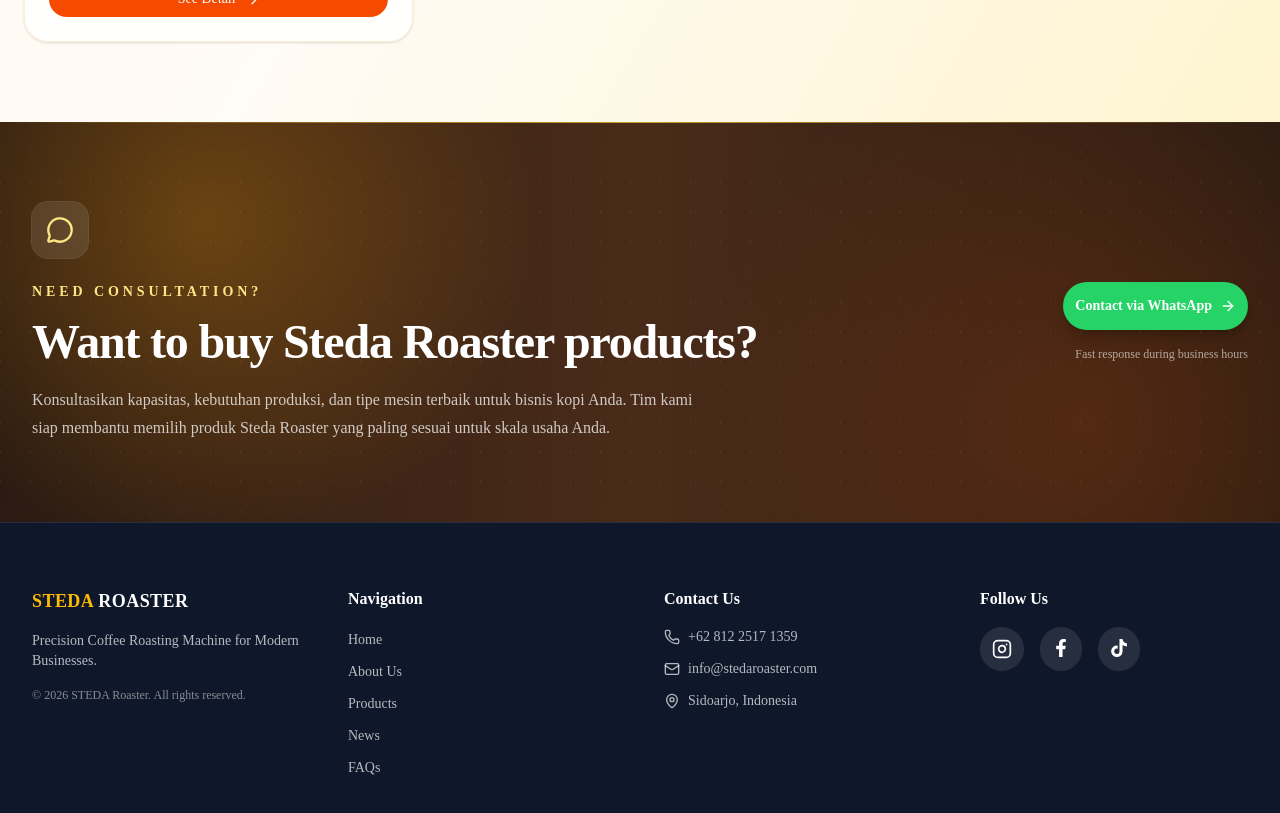
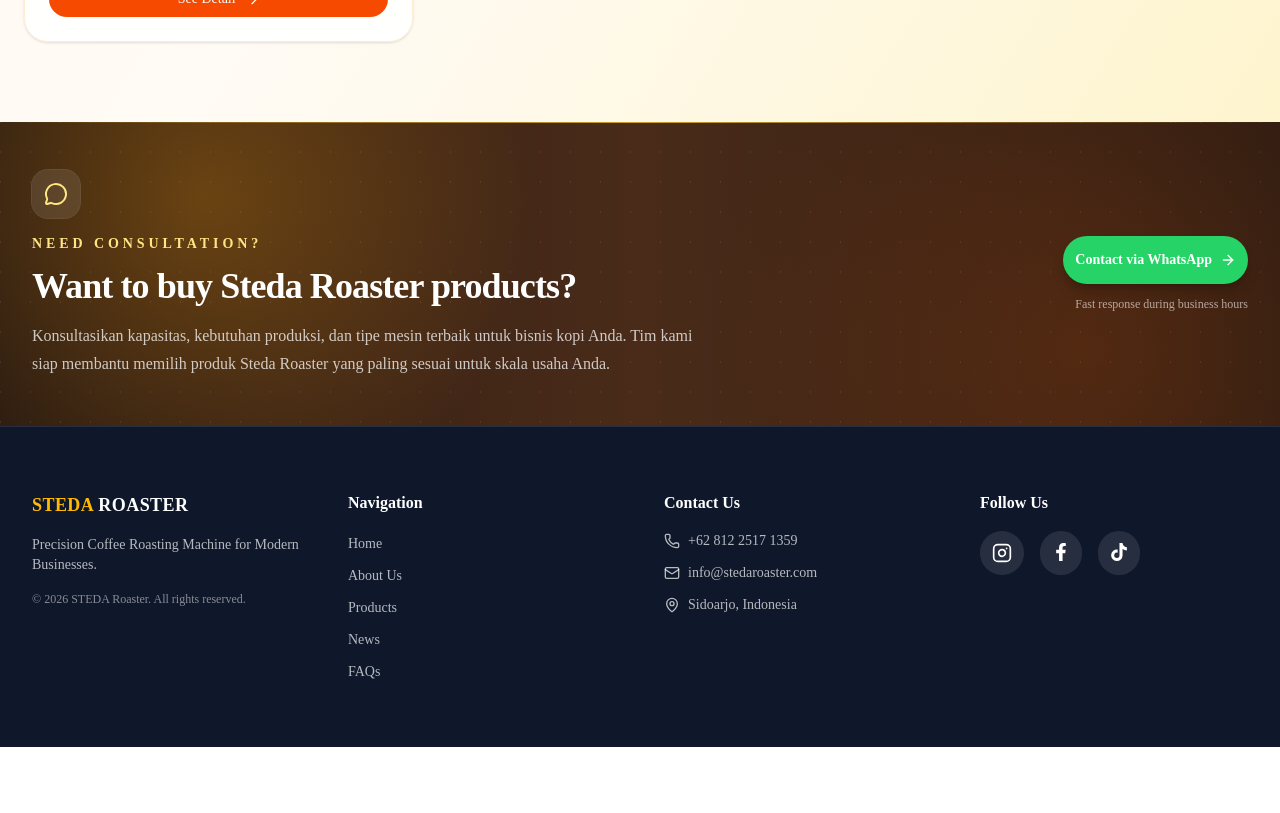
Before and after one commit to Goeter/steda_roaster, a Next.js app: page /products in a window 1280 px wide. Shown: the part 1660-2473 px from the top of the page. After the commit the page ends 2407 px from the top, so only its background shows below. Built offline with nearby package versions, Linux system fonts and the light colour scheme.

Commit message:
Update page.tsx

```diff
--- a/app/products/page.tsx
+++ b/app/products/page.tsx
@@ -160,33 +160,33 @@
           )}
         </section>
 
-        <section className="relative overflow-hidden bg-gradient-to-r from-[#2b1b12] via-[#4a2b19] to-[#2b1b12] py-16 text-white sm:py-20">
+        <section className="relative overflow-hidden bg-gradient-to-r from-[#2b1b12] via-[#4a2b19] to-[#2b1b12] py-8 text-white sm:py-12">
           <div className="absolute inset-0 bg-[radial-gradient(circle_at_16%_25%,rgba(245,158,11,0.28),transparent_30%),radial-gradient(circle_at_85%_75%,rgba(120,53,15,0.45),transparent_35%)]" />
           <div className="absolute inset-0 opacity-[0.08] bg-[linear-gradient(135deg,#ffffff_1px,transparent_1px),linear-gradient(45deg,#ffffff_1px,transparent_1px)] bg-[length:30px_30px]" />
           <div className="absolute inset-x-0 top-0 h-px bg-gradient-to-r from-transparent via-amber-300/70 to-transparent" />
 
           <div className="relative mx-auto max-w-7xl px-6 sm:px-8">
-            <div className="flex flex-col items-center justify-between gap-10 text-center lg:flex-row lg:text-left">
+            <div className="flex flex-col items-center justify-between gap-8 text-center lg:flex-row lg:text-left">
               <div className="max-w-3xl">
-                <div className="mx-auto mb-6 flex h-14 w-14 items-center justify-center rounded-2xl bg-white/10 text-amber-200 ring-1 ring-white/15 backdrop-blur lg:mx-0">
-                  <MessageCircle size={28} />
+                <div className="mx-auto mb-4 flex h-12 w-12 items-center justify-center rounded-2xl bg-white/10 text-amber-200 ring-1 ring-white/15 backdrop-blur lg:mx-0">
+                  <MessageCircle size={24} />
                 </div>
 
-                <p className="text-sm font-semibold uppercase tracking-[0.28em] text-amber-200">
+                <p className="text-xs font-semibold uppercase tracking-[0.28em] text-amber-200 sm:text-sm">
                   Need Consultation?
                 </p>
 
-                <h3 className="mt-4 text-3xl font-bold tracking-tight sm:text-4xl lg:text-5xl">
+                <h3 className="mt-3 text-2xl font-bold tracking-tight sm:text-3xl lg:text-4xl">
                   Want to buy Steda Roaster products?
                 </h3>
 
-                <p className="mx-auto mt-5 max-w-2xl text-sm leading-7 text-white/75 sm:text-base lg:mx-0">
+                <p className="mx-auto mt-4 max-w-2xl text-sm leading-7 text-white/75 sm:text-base lg:mx-0">
                   Konsultasikan kapasitas, kebutuhan produksi, dan tipe mesin terbaik untuk bisnis kopi Anda.
                   Tim kami siap membantu memilih produk Steda Roaster yang paling sesuai untuk skala usaha Anda.
                 </p>
               </div>
 
-              <div className="flex w-full flex-col items-center gap-4 lg:w-auto lg:items-end">
+              <div className="flex w-full flex-col items-center gap-3 lg:w-auto lg:items-end">
                 <Button
                   asChild
                   className="w-full rounded-full bg-[#25D366] px-8 py-6 font-semibold text-white shadow-lg shadow-black/20 transition hover:-translate-y-0.5 hover:bg-[#1ebe5d] sm:w-auto"
```
